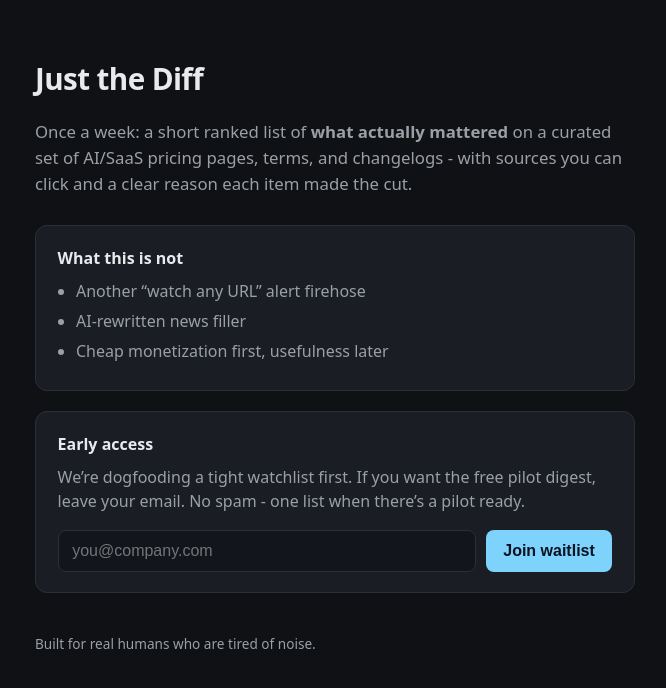
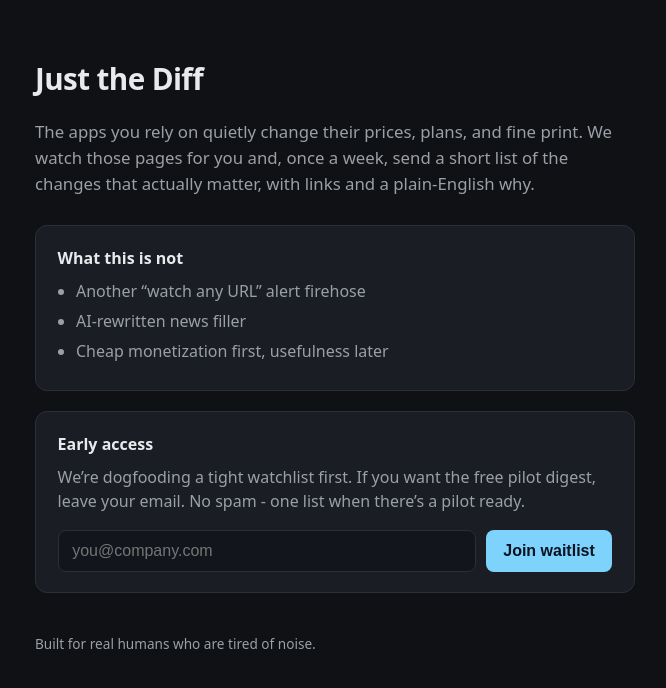
Before and after one commit to jgode/signal-digest, a plain HTML site: page web/index.html in a window 1280 px wide. Shown: the whole page, without its empty margins (305-971 px from the left). Drawn offline with Linux system fonts and the light colour scheme.

Commit message:
Rewrite homepage lede in plain English
Explain the product without insider jargon about curated watchlists.

```diff
--- a/web/index.html
+++ b/web/index.html
@@ -4,7 +4,7 @@
   <meta charset="utf-8" />
   <meta name="viewport" content="width=device-width, initial-scale=1" />
   <title>Just the Diff - what actually mattered this week</title>
-  <meta name="description" content="A weekly ranked digest of real changes on AI/SaaS pricing, terms, and changelogs. Judgment over noise. No alert firehose." />
+  <meta name="description" content="Once a week, a short email about real changes to the tools you use: price hikes, plan limits, and fine-print shifts. No spam alerts." />
   <style>
     :root {
       --bg: #0f1115;
@@ -74,7 +74,7 @@
   <main>
     <h1>Just the Diff</h1>
     <p class="lede">
-      Once a week: a short ranked list of <strong>what actually mattered</strong> on a curated set of AI/SaaS pricing pages, terms, and changelogs  -  with sources you can click and a clear reason each item made the cut.
+      The apps you rely on quietly change their prices, plans, and fine print. We watch those pages for you and, once a week, send a short list of the changes that actually matter, with links and a plain-English why.
     </p>
 
     <div class="card">
```
